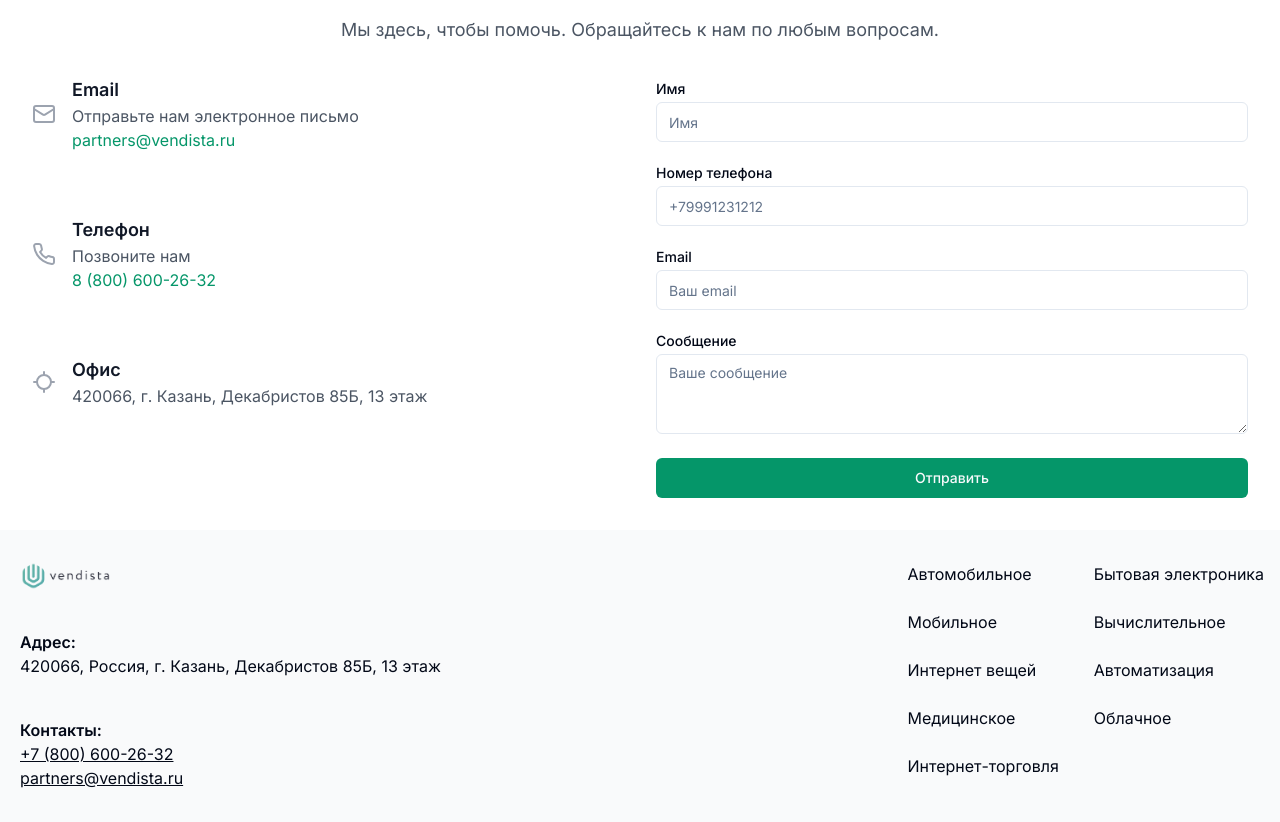
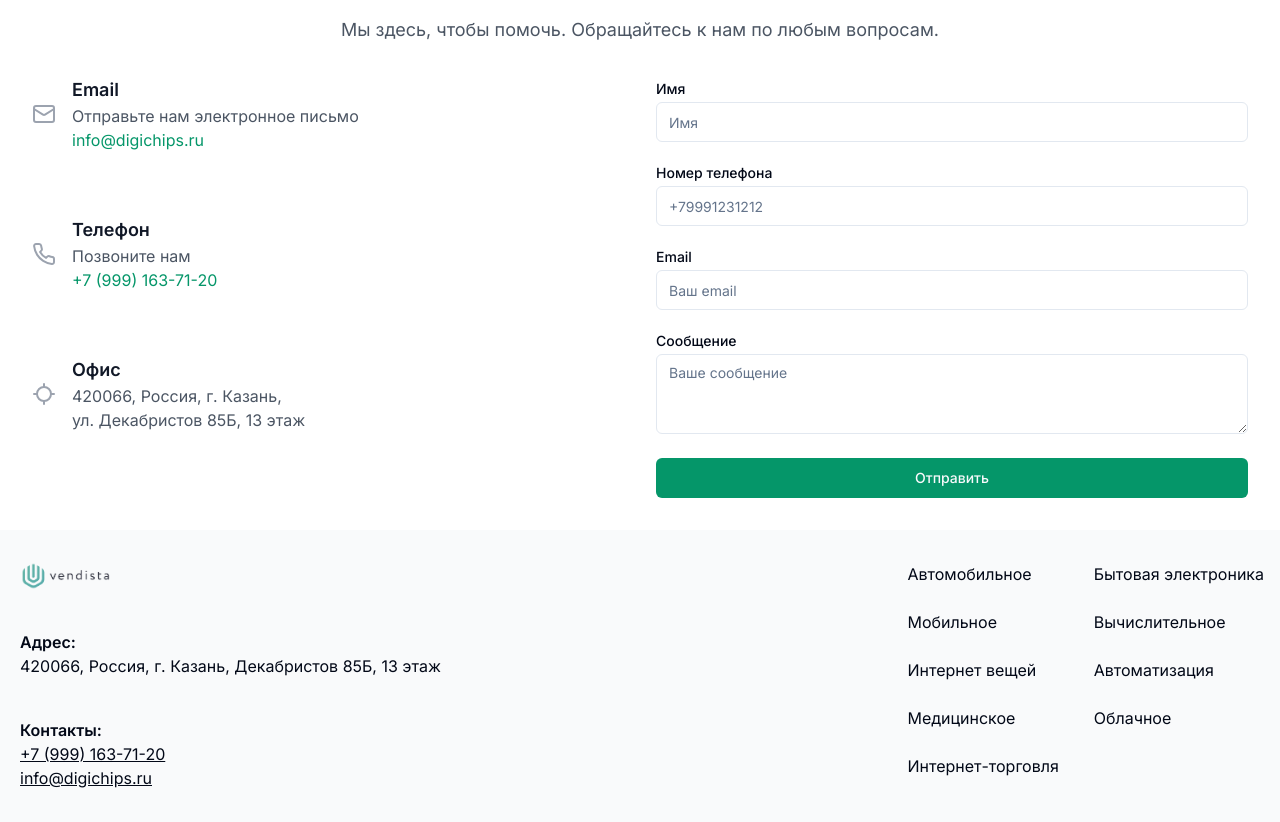
Before and after one commit to slotherinee/vendista, a Next.js app: page / in a window 1280 px wide. Shown: the part 2306-3128 px from the top of the page. Built offline with nearby package versions, Linux system fonts and the light colour scheme.

Commit message:
Update email subject and contact information

```diff
--- a/src/app/api/resend/route.ts
+++ b/src/app/api/resend/route.ts
@@ -11,7 +11,7 @@ export async function POST(request: NextRequest, response: NextResponse) {
     const { data, error } = await resend.emails.send({
       from: 'digichips.ru@digichips.ru',
       to: `${process.env.SMTP_EMAIL}`,
-      subject: 'Новое сообщение от клиента с сайта',
+      subject: 'Новое сообщение от клиента с сайта digichips.ru',
       react: EmailTemplate({ firstName: name, phoneNumber, email, message }),
       reply_to: email,
       text: `Новое сообщение с сайта digichips.ru. Имя: ${name}\nТелефон: ${phoneNumber}\nEmail: ${email}\nСообщение: ${message}`,
--- a/src/app/layout.tsx
+++ b/src/app/layout.tsx
@@ -14,6 +14,7 @@ export const metadata: Metadata = {
     default: 'Vendista LLC',
   },
   description: '«Vendista LLC» - компания, производящая электронные компоненты',
+  metadataBase: new URL('https://digichips.ru'),
 }
 
 export default function RootLayout({
--- a/src/components/DetailContactInfo.tsx
+++ b/src/components/DetailContactInfo.tsx
@@ -8,36 +8,36 @@ const DetailContactInfo = () => {
     <div className='flex flex-col gap-10'>
       <div className='flex items-center space-x-4 mb-6'>
         <MailIcon />
-        <div>
+        <div title='Почта для связи: info@digichips.ru'>
           <h2 className='text-lg font-semibold text-gray-900'>Email</h2>
           <p className='text-gray-600'>Отправьте нам электронное письмо</p>
           <Link
-            href='mailto:partners@vendista.ru'
+            href='mailto:info@digichips.ru'
             className='text-emerald-600 hover:underline'
           >
-            partners@vendista.ru
+            info@digichips.ru
           </Link>
         </div>
       </div>
       <div className='flex items-center space-x-4 mb-6'>
         <PhoneIcon />
-        <div>
+        <div title='Контактое лицо: Юлия'>
           <h2 className='text-lg font-semibold text-gray-900'>Телефон</h2>
           <p className='text-gray-600'>Позвоните нам</p>
           <Link
-            href='tel:+78006002632'
+            href='tel:+79991637120'
             className='text-emerald-600 hover:underline'
           >
-            8 (800) 600-26-32
+            +7 (999) 163-71-20
           </Link>
         </div>
       </div>
       <div className='flex items-center space-x-4'>
         <LocationIcon />
-        <div>
+        <div title='Адрес: 420066, Россия, г. Казань, ул. Декабристов 85Б, 13 этаж'>
           <h2 className='text-lg font-semibold text-gray-900'>Офис</h2>
           <address className='not-italic text-gray-600'>
-            420066, г. Казань, Декабристов 85Б, 13 этаж
+            420066, Россия, г. Казань, <br /> ул. Декабристов 85Б, 13 этаж
           </address>
         </div>
       </div>
--- a/src/components/Footer.tsx
+++ b/src/components/Footer.tsx
@@ -29,17 +29,17 @@ const Footer = () => {
             <p>
               <Link
                 className='underline hover:no-underline'
-                href='tel:+78006002632'
+                href='tel:+79991637120'
               >
-                +7 (800) 600-26-32
+                +7 (999) 163-71-20
               </Link>
             </p>
             <p>
               <Link
                 className='underline hover:no-underline'
-                href='mailto:partners@vendista.ru'
+                href='mailto:info@digichips.ru'
               >
-                partners@vendista.ru
+                info@digichips.ru
               </Link>
             </p>
           </div>
--- a/src/components/Header.tsx
+++ b/src/components/Header.tsx
@@ -68,7 +68,7 @@ const Header = () => {
         </nav>
         <div className='flex'>
           <button className='hidden md:block items-center justify-center whitespace-nowrap rounded-md text-sm font-medium ring-offset-background transition-colors focus-visible:outline-none focus-visible:ring-2 focus-visible:ring-ring focus-visible:ring-offset-2 disabled:pointer-events-none disabled:opacity-50  h-10 px-4 py-2  text-emerald-600 border-2 border-emerald-600 hover:bg-emerald-700 hover:text-white'>
-            <Link href='mailto:partners@vendista.ru'>Напишите нам</Link>
+            <Link href='mailto:info@digichips.ru'>Напишите нам</Link>
           </button>
         </div>
       </div>
```
